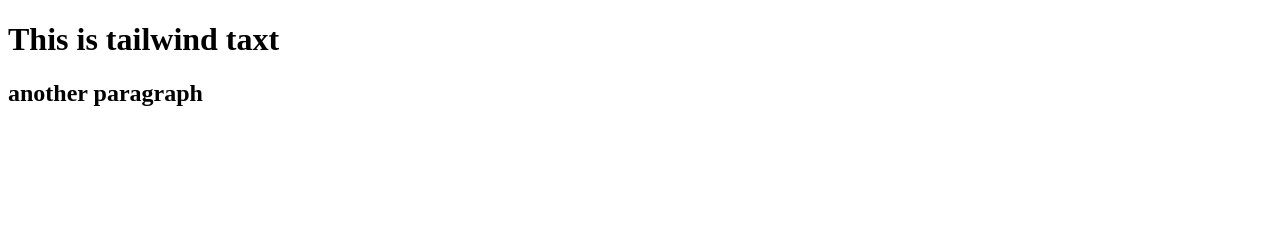
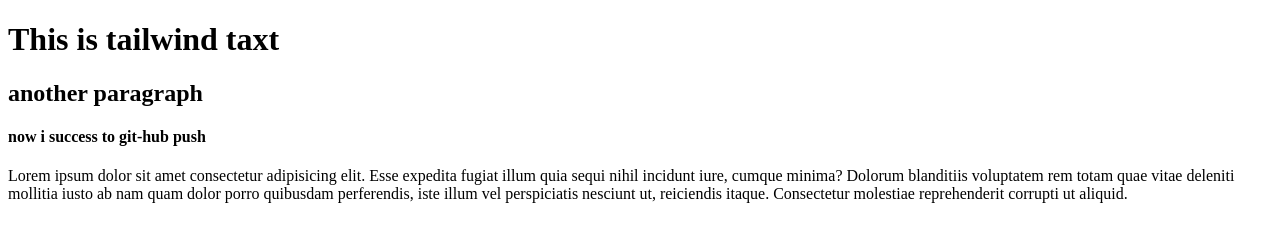
Before and after one commit to Masud-Rana273/tailwind, a plain HTML site: page index.html in a window 1280 px wide. Drawn offline with Linux system fonts and the light colour scheme.

Commit message:
first commit

```diff
--- a/index.html
+++ b/index.html
@@ -9,5 +9,7 @@
 <body>
     <h1>This is tailwind taxt</h1>
     <h2>another paragraph</h2>
+    <h4>now i success to git-hub push</h4>
+    <p>Lorem ipsum dolor sit amet consectetur adipisicing elit. Esse expedita fugiat illum quia sequi nihil incidunt iure, cumque minima? Dolorum blanditiis voluptatem rem totam quae vitae deleniti mollitia iusto ab nam quam dolor porro quibusdam perferendis, iste illum vel perspiciatis nesciunt ut, reiciendis itaque. Consectetur molestiae reprehenderit corrupti ut aliquid.</p>
 </body>
 </html>
```
